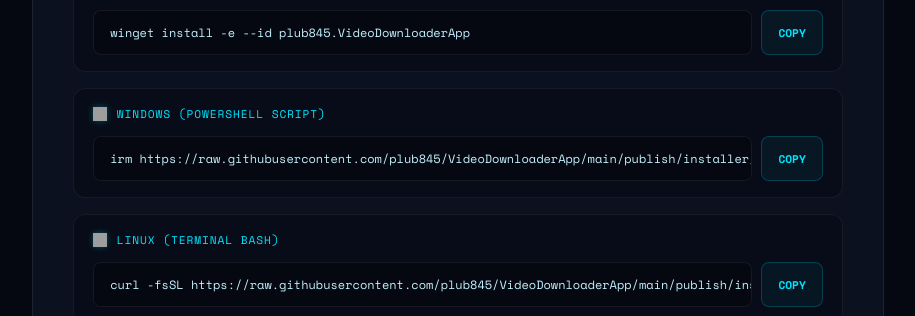
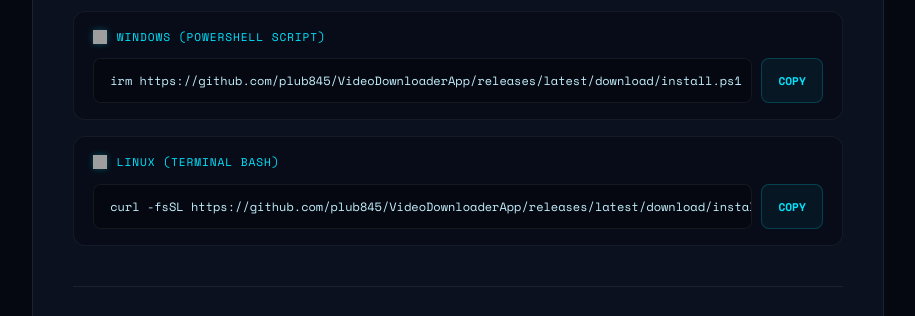
Before and after one commit to plub845/plub845.github.io, a plain HTML site: page index.html in a window 1280 px wide. Shown: the part 1424-1740 px from the top of the page, without its empty margins (182-1097 px from the left). Drawn offline with nearby package versions, Linux system fonts and the light colour scheme; grey boxes are pictures that could not be loaded.

Commit message:
Modify installation commands for VideoDownloaderApp
Updated installation commands to use latest release URLs.

```diff
--- a/index.html
+++ b/index.html
@@ -465,7 +465,7 @@
   <header>
     <div class="badge">github.com/plub845</div>
     <h1 class="hero-name">join845</h1>
-    <p class="hero-sub">นักพัฒนาซอฟต์แวร์อิสระ สร้างเครื่องมือที่ใช้งานได้จริง ตั้งแต่ระบบ POS ไปจนถึง Video Downloader</p>
+    <p class="hero-sub"> </p>
     <div class="hero-meta">
       <span>Developer</span>
       <span>Open Source</span>
@@ -552,7 +552,7 @@
             Windows (PowerShell Script)
           </div>
           <div class="code-line">
-            <code id="cmd-vd-ps">irm https://raw.githubusercontent.com/plub845/VideoDownloaderApp/main/publish/installer/install.ps1 | iex</code>
+            <code id="cmd-vd-ps">irm https://github.com/plub845/VideoDownloaderApp/releases/latest/download/install.ps1 | iex</code>
             <button class="copy-btn" onclick="copyCmd('cmd-vd-ps', this)">COPY</button>
           </div>
         </div>
@@ -564,7 +564,7 @@
             Linux (Terminal bash)
           </div>
           <div class="code-line">
-            <code id="cmd-vd-linux">curl -fsSL https://raw.githubusercontent.com/plub845/VideoDownloaderApp/main/publish/installer/install.sh | bash</code>
+            <code id="cmd-vd-linux">curl -fsSL https://github.com/plub845/VideoDownloaderApp/releases/latest/download/install.sh | bash</code>
             <button class="copy-btn" onclick="copyCmd('cmd-vd-linux', this)">COPY</button>
           </div>
         </div>
```
